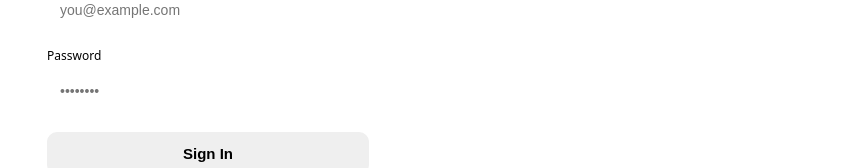
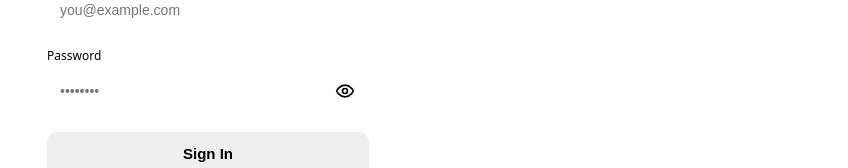
Before and after one commit to venkatasuda/schnitzery-portal, a Next.js app: page /login in a window 1280 px wide. Shown: the part 369-537 px from the top of the page, without its empty margins (432-1280 px from the left). Built offline with nearby package versions, Linux system fonts and the light colour scheme; no server answers.

Commit message:
bug fixed in the landing page

```diff
--- a/src/app/login/loginForm.tsx
+++ b/src/app/login/loginForm.tsx
@@ -12,6 +12,7 @@ export default function LoginForm() {
 
   const [email, setEmail] = useState("");
   const [password, setPassword] = useState("");
+  const [showPw, setShowPw] = useState(false);
   const [error, setError] = useState<string | null>(null);
   const [loading, setLoading] = useState(false);
 
@@ -81,14 +82,29 @@ export default function LoginForm() {
         <label style={{ color: "***REMOVED***cfc4c4", fontSize: 12, display: "block", margin: "16px 0 6px" }}>
           {t("login.password")}
         </label>
+        <div style={{ position: "relative" }}>
           <input
-          type="password"
+            type={showPw ? "text" : "password"}
             value={password}
             onChange={(e) => setPassword(e.target.value)}
             onKeyDown={(e) => e.key === "Enter" && handleLogin()}
-          style={inputStyle}
+            style={{ ...inputStyle, paddingRight: 44 }}
             placeholder="••••••••"
           />
+          <button
+            type="button"
+            onClick={() => setShowPw((v) => !v)}
+            aria-label={showPw ? t("login.hidePassword") : t("login.showPassword")}
+            title={showPw ? t("login.hidePassword") : t("login.showPassword")}
+            style={{ position: "absolute", right: 8, top: "50%", transform: "translateY(-50%)", background: "none", border: "none", cursor: "pointer", padding: 6, color: "***REMOVED***9a8f8f", display: "flex", alignItems: "center" }}
+          >
+            {showPw ? (
+              <svg width="20" height="20" viewBox="0 0 24 24" fill="none" stroke="currentColor" strokeWidth="2" strokeLinecap="round" strokeLinejoin="round"><path d="M9.88 9.88a3 3 0 1 0 4.24 4.24" /><path d="M10.73 5.08A10.43 10.43 0 0 1 12 5c7 0 10 7 10 7a13.16 13.16 0 0 1-1.67 2.68" /><path d="M6.61 6.61A13.526 13.526 0 0 0 2 12s3 7 10 7a9.74 9.74 0 0 0 5.39-1.61" /><line x1="2" x2="22" y1="2" y2="22" /></svg>
+            ) : (
+              <svg width="20" height="20" viewBox="0 0 24 24" fill="none" stroke="currentColor" strokeWidth="2" strokeLinecap="round" strokeLinejoin="round"><path d="M2 12s3-7 10-7 10 7 10 7-3 7-10 7-10-7-10-7Z" /><circle cx="12" cy="12" r="3" /></svg>
+            )}
+          </button>
+        </div>
 
         {error && (
           <div
--- a/src/lib/i18n/messages.ts
+++ b/src/lib/i18n/messages.ts
@@ -144,7 +144,7 @@ export const messages = {
       inProgress: "in progress", recordIn: "In", recordOut: "Out", minBreak: "min break",
     },
     login: {
-      subtitle: "Sign in to your account", email: "Email", password: "Password",
+      subtitle: "Sign in to your account", email: "Email", password: "Password", showPassword: "Show password", hidePassword: "Hide password",
       signIn: "Sign In", signingIn: "Signing in…",
     },
     approvals: {
@@ -859,7 +859,7 @@ export const messages = {
       inProgress: "läuft", recordIn: "Ein", recordOut: "Aus", minBreak: "Min. Pause",
     },
     login: {
-      subtitle: "Melde dich bei deinem Konto an", email: "E-Mail", password: "Passwort",
+      subtitle: "Melde dich bei deinem Konto an", email: "E-Mail", password: "Passwort", showPassword: "Passwort anzeigen", hidePassword: "Passwort verbergen",
       signIn: "Anmelden", signingIn: "Anmeldung…",
     },
     approvals: {
```
Lines whose indentation alone changed are shown as unchanged.
